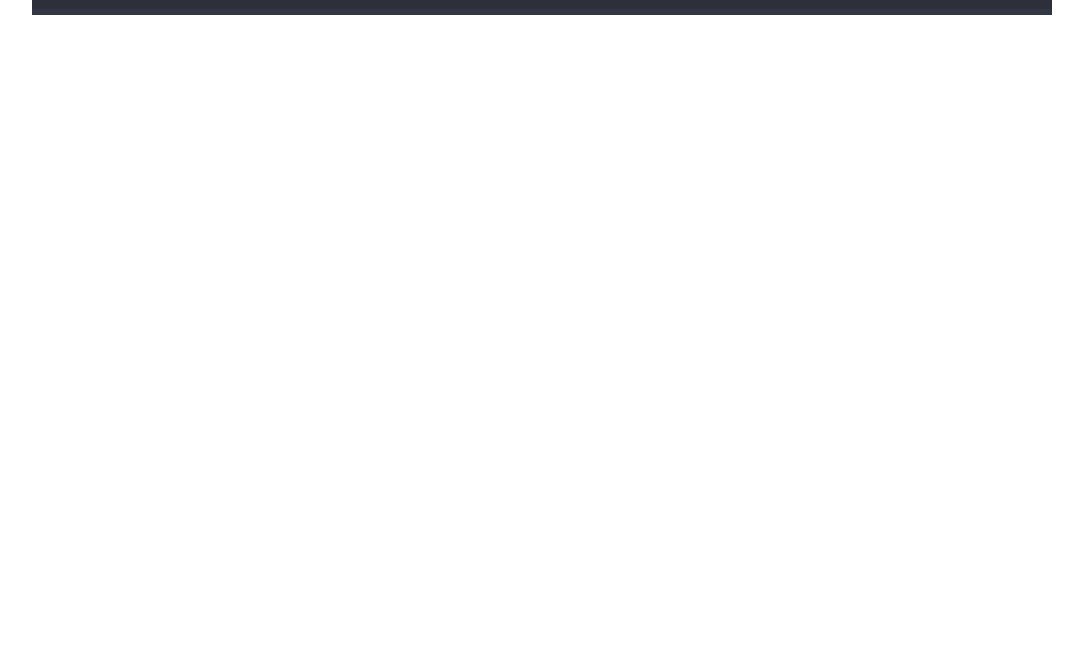
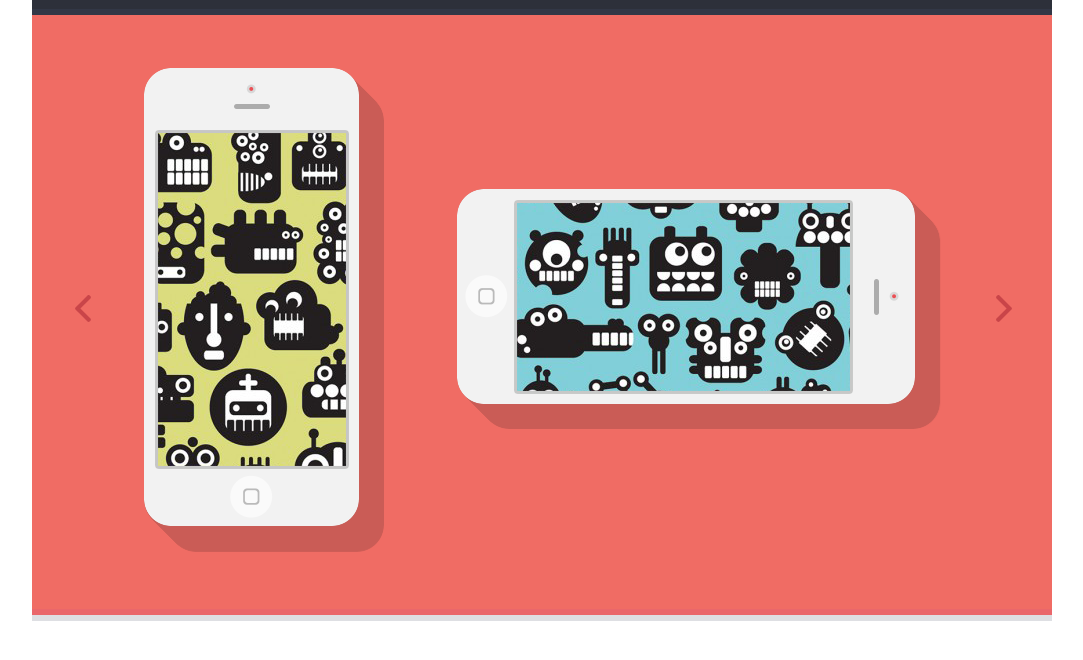
Before and after one commit to EugeneVebyza/singolo, a plain HTML site: page singolo1.html in a window 1280 px wide. Shown: the part 80-740 px from the top of the page, without its empty margins (98-1181 px from the left). Drawn offline with Linux system fonts and the light colour scheme; a web font is replaced by a local one.

Commit message:
feat: add slider

```diff
--- a/singolo1.css
+++ b/singolo1.css
@@ -97,3 +97,43 @@ body {
 }
 
 /* SLIDER */
+
+.slider {
+  position: relative;
+  background-color: #F06C64;
+  height: 594px;
+  border-bottom: 6px solid #EA676B;
+}
+
+.slider img {
+  position: absolute;
+}
+
+.left {
+  width: 32px;
+  height: 27px;
+  left: 35px;
+  top: 280px;
+}
+
+.right {
+  width: 32px;
+  height: 27px;
+  right: 32px;
+  top: 280px;
+}
+
+.gorizontal_phone {
+  right: 103px;
+  top: 144px;
+}
+
+.vertical_phone {
+  left: 82px;
+  top: 45px;
+}
+
+.main {
+  border-bottom: 6px solid #dedfe3;
+}
+/* OUR_SERVICES */
--- a/singolo1.html
+++ b/singolo1.html
@@ -23,5 +23,13 @@
                 </ul>
             </nav>
         </header>
+        <div class="main">
+            <section class="slider">
+                <img class="arrow left" alt="" src="Assets/left.svg">
+                <img class="phone vertical_phone" alt="" src="Assets/verticalphone.png">
+                <img class="phone gorizontal_phone" alt="" src="Assets/gorizontalphone.png">
+                <img class="arrow right" alt="" src="Assets/right.svg">
+            </section>
+        </div>
 </body>
 </html>
```
Also changed, not shown: Assets/gorizontalphone.png (added), Assets/left.svg (added), Assets/leftarrow.png (added), Assets/right.svg (added), Assets/rightarrow.png (added), Assets/verticalphone.png (added).
